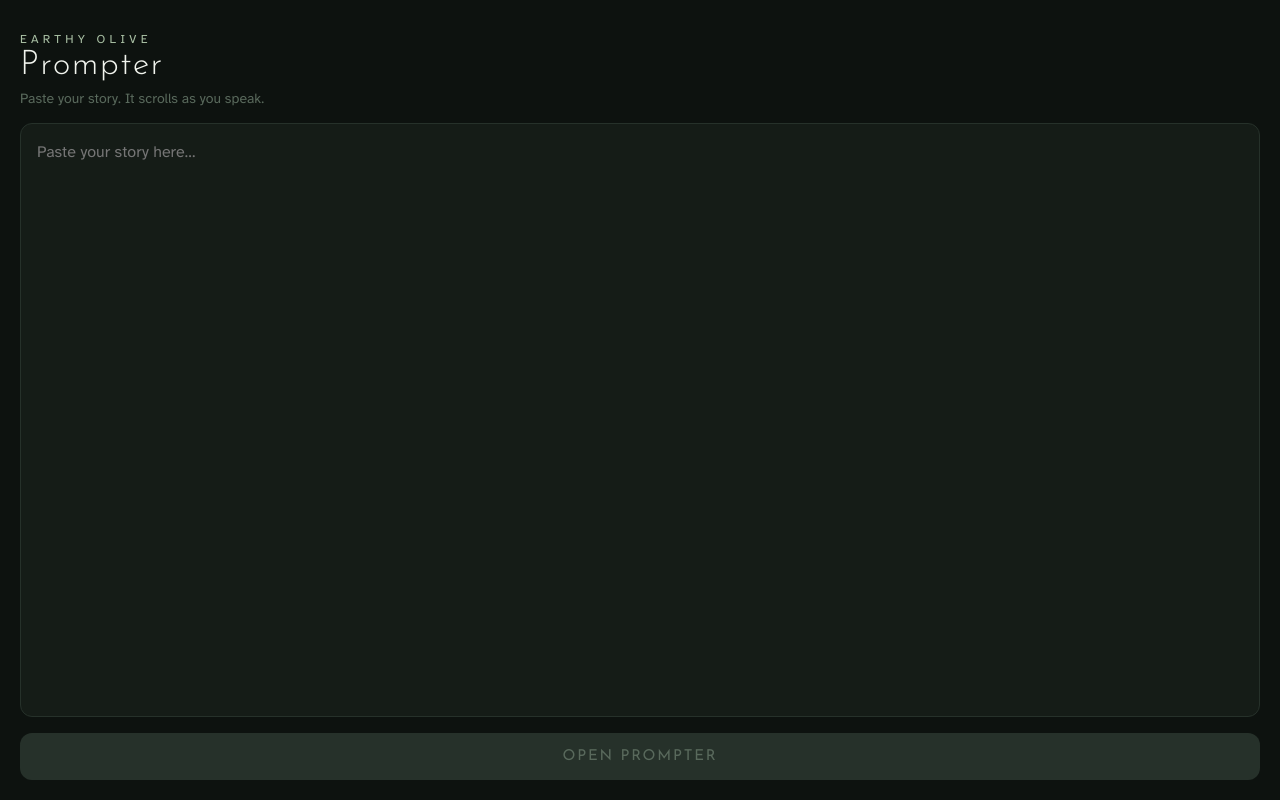
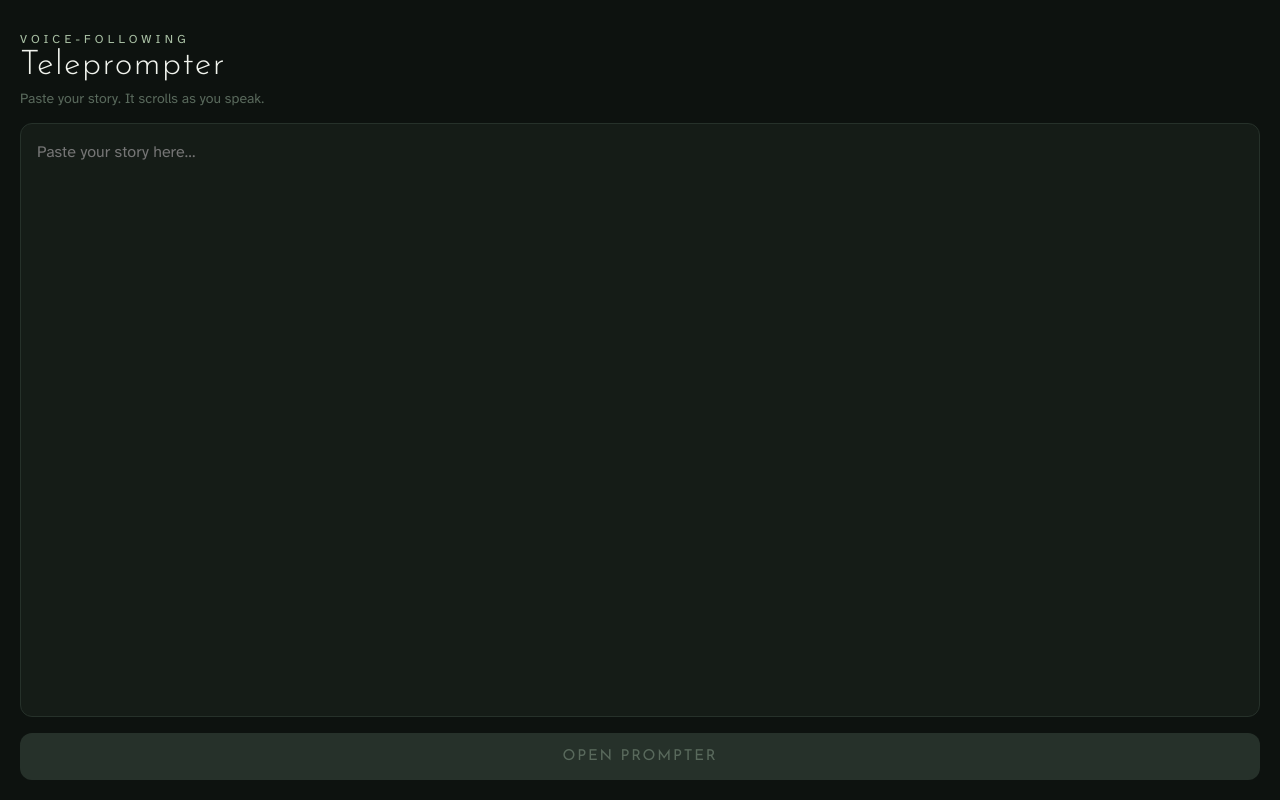
Before and after one commit to chiagates/Teleprompter, a plain HTML site: page index.html in a window 1280 px wide. Drawn offline with Linux system fonts and the light colour scheme.

Commit message:
Add files via upload

```diff
--- a/index.html
+++ b/index.html
@@ -3,13 +3,13 @@
 <head>
 <meta charset="UTF-8" />
 <meta name="viewport" content="width=device-width, initial-scale=1, maximum-scale=1, viewport-fit=cover" />
-<title>Earthy Olive · Prompter</title>
+<title>Teleprompter</title>
 
 <!-- Home-screen / fullscreen behaviour -->
 <meta name="mobile-web-app-capable" content="yes" />
 <meta name="apple-mobile-web-app-capable" content="yes" />
 <meta name="apple-mobile-web-app-status-bar-style" content="black-translucent" />
-<meta name="apple-mobile-web-app-title" content="Prompter" />
+<meta name="apple-mobile-web-app-title" content="Teleprompter" />
 <meta name="theme-color" content="#0D120F" />
 
 <link rel="preconnect" href="https://fonts.googleapis.com" />
@@ -91,8 +91,8 @@
 
   <!-- EDIT -->
   <section id="edit">
-    <div class="eyebrow">Earthy Olive</div>
-    <h1>Prompter</h1>
+    <div class="eyebrow">Voice-Following</div>
+    <h1>Teleprompter</h1>
     <div class="sub">Paste your story. It scrolls as you speak.</div>
     <textarea id="script" placeholder="Paste your story here…"></textarea>
     <button id="open" class="primary" disabled>Open prompter</button>
```
